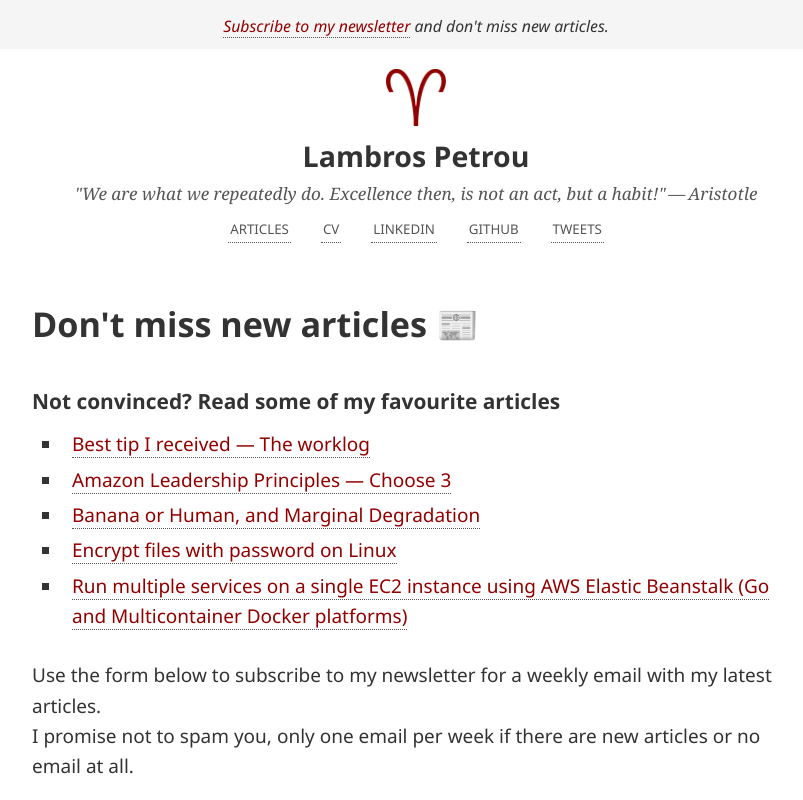
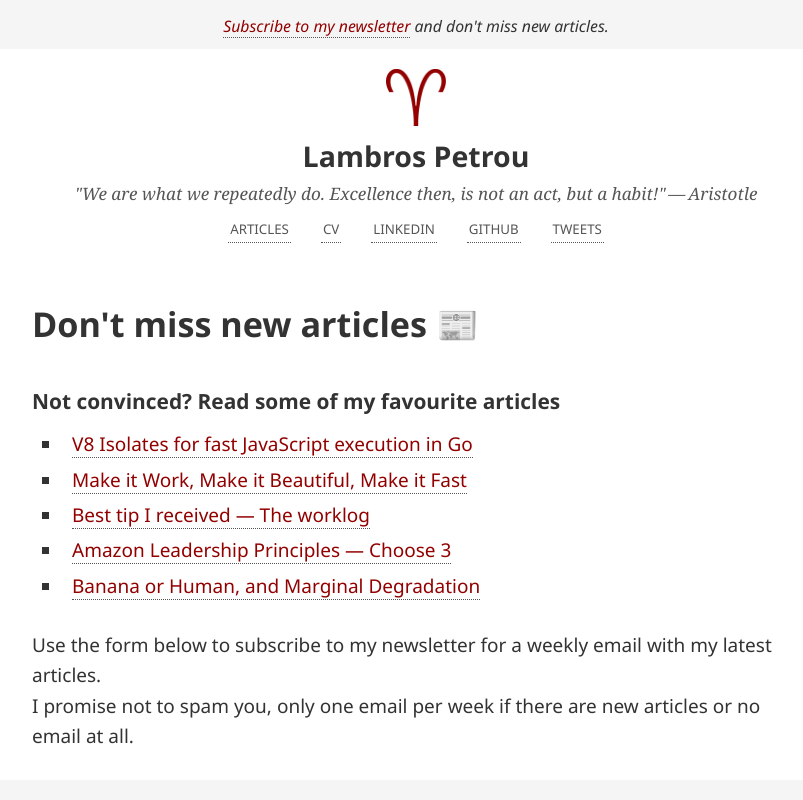
Before and after one commit to lambrospetrou/lambrospetrou.github.io, a Next.js app: page /newsletter in a window 1280 px wide. Shown: the top 800 px of the page, without its empty margins (224-1027 px from the left). Built offline with nearby package versions, Linux system fonts and the light colour scheme.

Commit message:
Update favourite-articles.js

```diff
--- a/src/components/favourite-articles.js
+++ b/src/components/favourite-articles.js
@@ -5,11 +5,11 @@ export const FavouriteArticlesList = ({
     <section>
       <h4>{heading}</h4>
       <ul>
+        <li><a href="/articles/golang-v8-isolates/">V8 Isolates for fast JavaScript execution in Go</a></li>
+        <li><a href="/articles/make-it-work-make-it-beautiful-make-it-fast/">Make it Work, Make it Beautiful, Make it Fast</a></li>
         <li><a href="/articles/best-tip-the-worklog/">Best tip I received — The worklog</a></li>
         <li><a href="/articles/amazon-leadership-principles/">Amazon Leadership Principles — Choose 3</a></li>
         <li><a href="/articles/banana-or-human-marginal-degradation/">Banana or Human, and Marginal Degradation</a></li>
-        <li><a href="/articles/encrypt-files-with-password-linux/">Encrypt files with password on Linux</a></li>
-        <li><a href="/articles/multiple-services-elastic-beanstalk/">Run multiple services on a single EC2 instance using AWS Elastic Beanstalk (Go and Multicontainer Docker platforms)</a></li>
       </ul>
     </section>
   );
```
